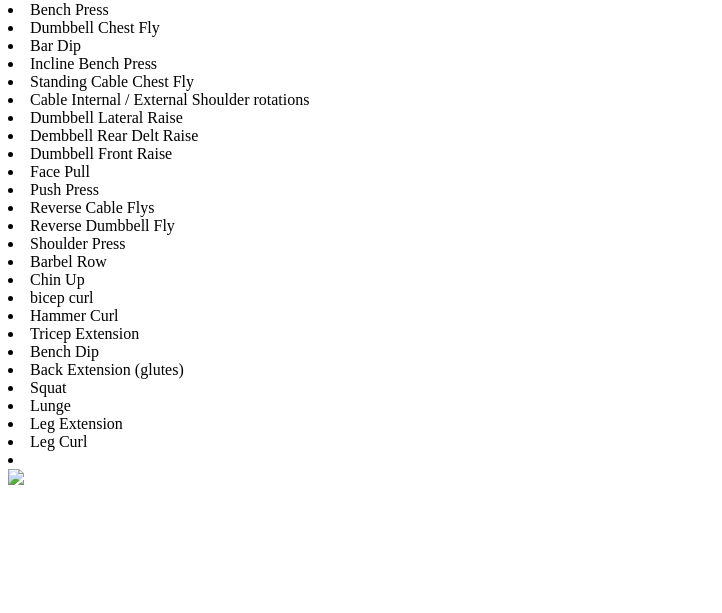
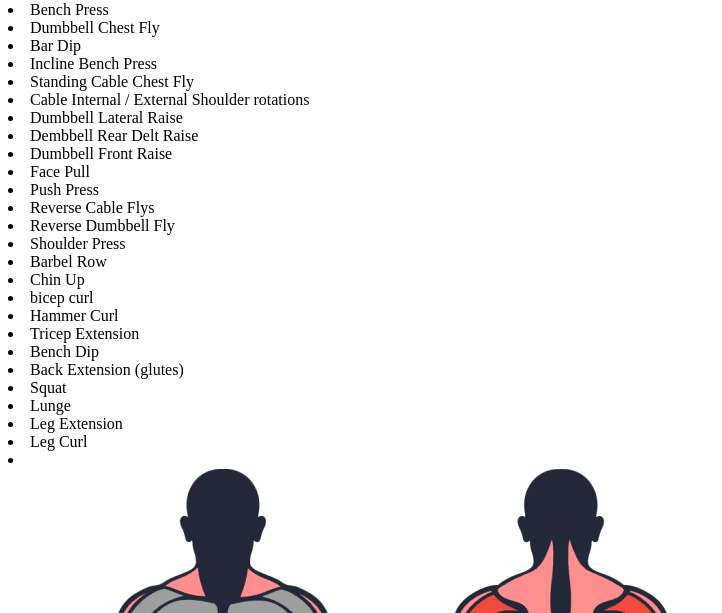
Before and after one commit to leggman7/leggman7.github.io, a plain HTML site: page exercises_v1.html in a window 1280 px wide. Shown: the part 339-952 px from the top of the page, without its empty margins (0-722 px from the left). Before the commit the page ends 836 px from the top, so only its background shows below. Drawn offline with Linux system fonts and the light colour scheme.

Commit message:
fixed styles typo

```diff
--- a/exercises_v1.html
+++ b/exercises_v1.html
@@ -60,6 +60,6 @@
 
     </or>
 
-    <img src=".images/Muscles-worked-by.png">
+    <img src="./images/Muscles-worked-by.png">
 </body>
 </html>
```
Also changed, not shown: index.html (+1 -1 lines).
